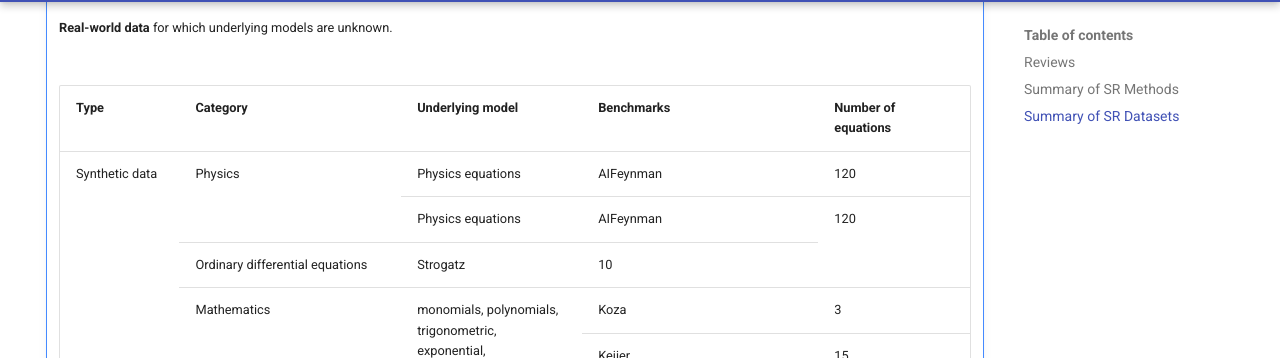
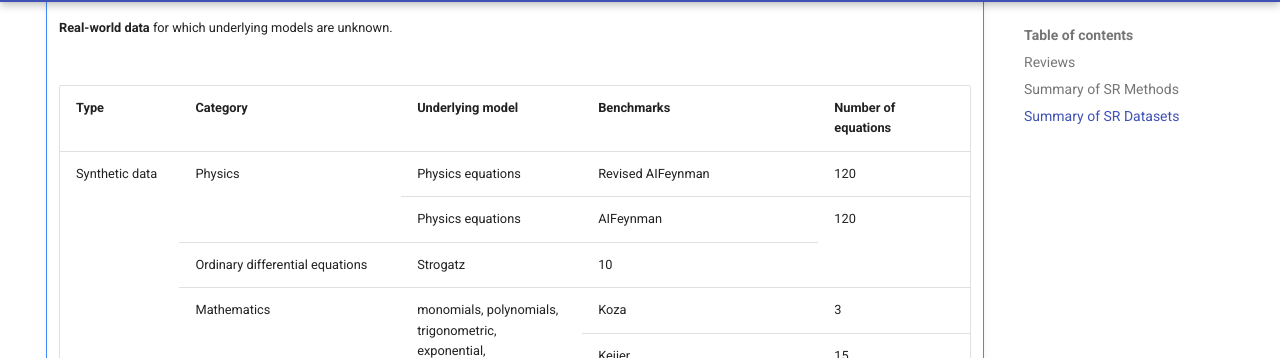
Before and after one commit to nmakke/SR-LivingReview, an MkDocs documentation site: the page built from docs/index.md, in a window 1280 px wide and 900 px high, scrolled down 1327 px. Shown: the part 94-452 px from the top of the window. Built offline with MkDocs 1.6.1 and Material for MkDocs 9.7.7, drawn with Linux system fonts in a browser that asks for light colours; formulas are drawn with MathJax 3; comment, search, counter and statistics services are not loaded.

Commit message:
Update index.md

```diff
--- a/docs/index.md
+++ b/docs/index.md
@@ -70,7 +70,7 @@ hide:
                   <td rowspan=10>Synthetic data</td>
                   <td rowspan=2>Physics</td>
                   <td>Physics equations</td>
-                  <td>AIFeynman</td>
+                  <td> Revised AIFeynman</td>
                   <td>120</td>
               </tr>
               <tr>
```
